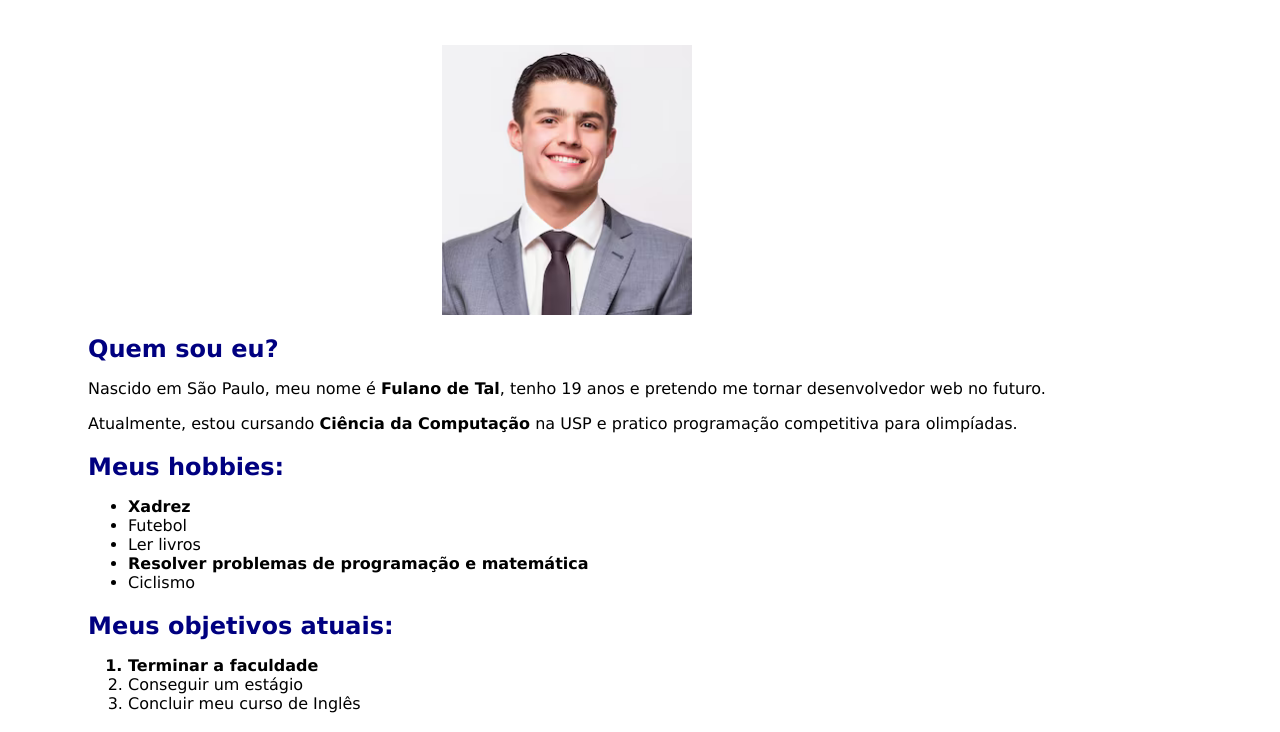
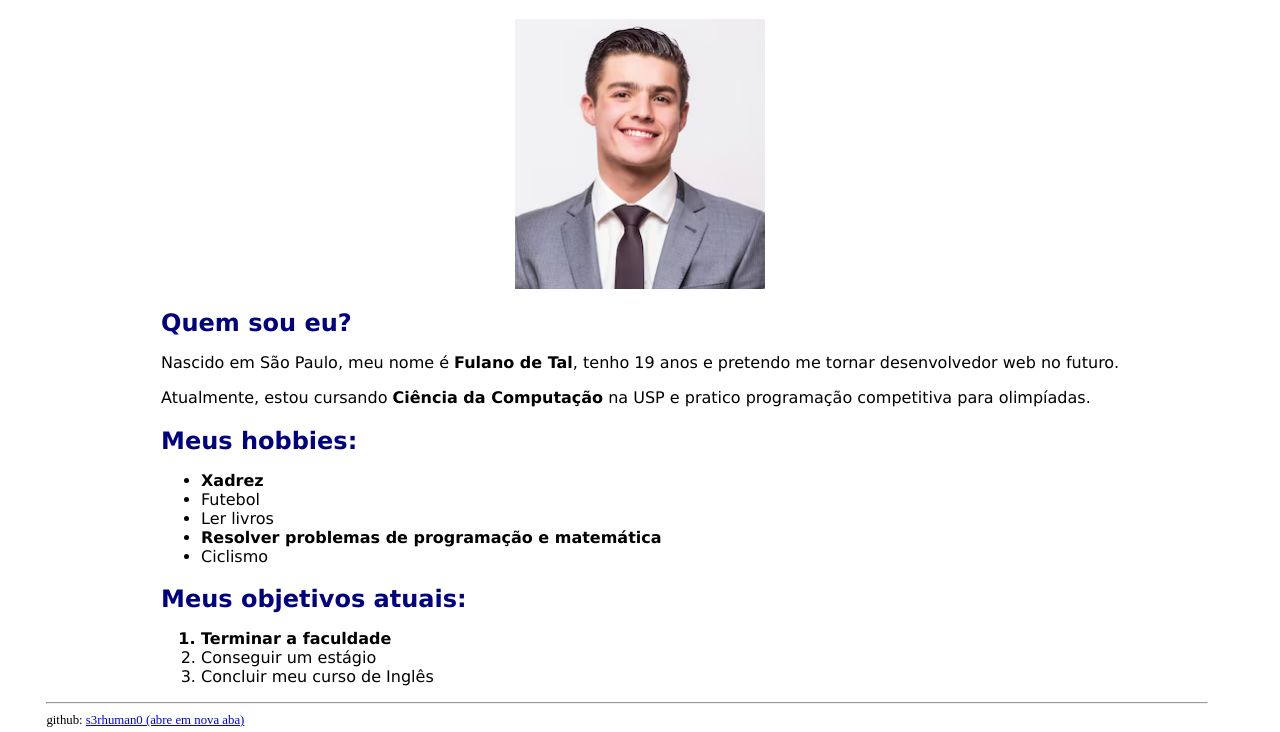
Before and after one commit to S3rhuman0/site_pessoal, a plain HTML site: page index.html in a window 1280 px wide. Shown: the part 62-794 px from the top of the page. Drawn offline with Linux system fonts and the light colour scheme.

Commit message:
centralizando

```diff
--- a/styles.css
+++ b/styles.css
@@ -31,14 +31,11 @@
 }
 
 main {
-    display: block;
+    display:flexbox;
     max-width: fit-content;
     text-align: justify;
     font-family: Verdana, Geneva, Tahoma, sans-serif;
-    margin-top: 3em;
-    margin-left: 5em;
-    margin-right: 5em;
-    margin-bottom: 5em;
+    margin: 0 auto;
     font-size: 1em;
     color: black;
 }
```
